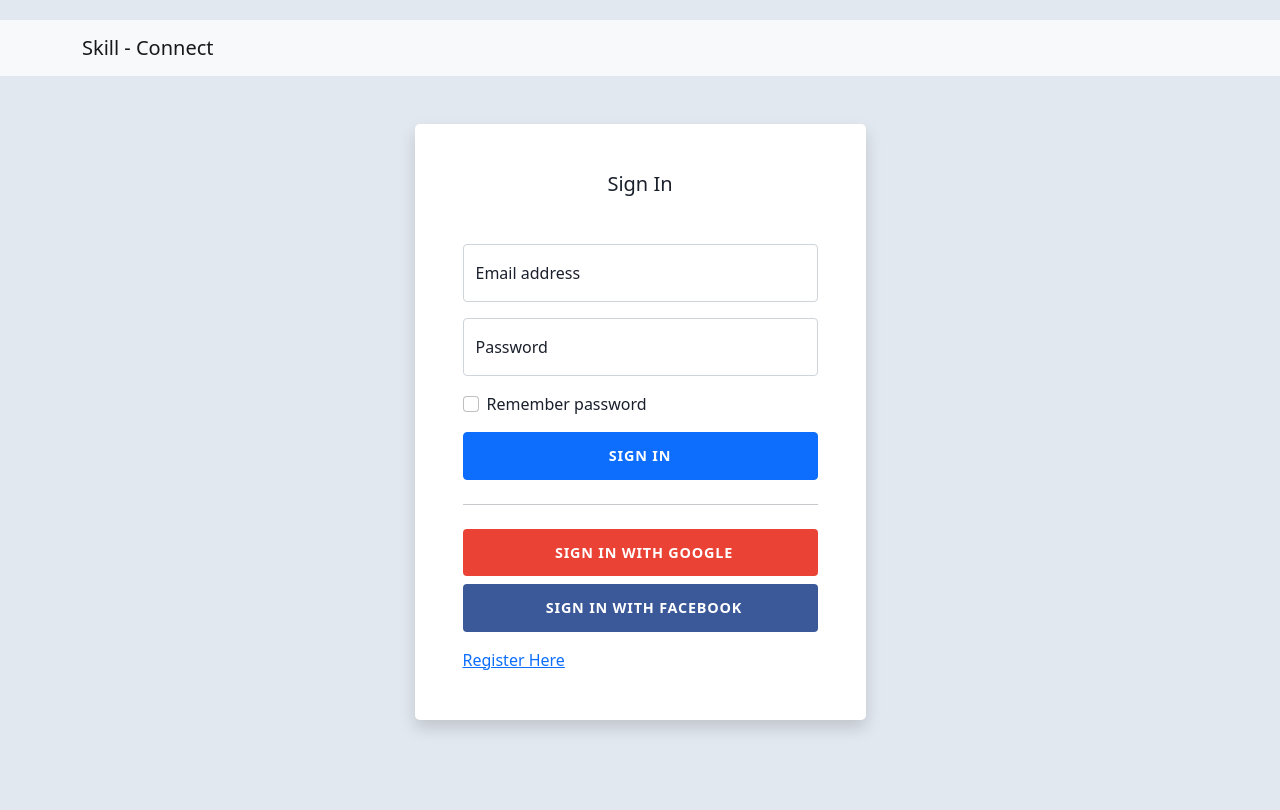
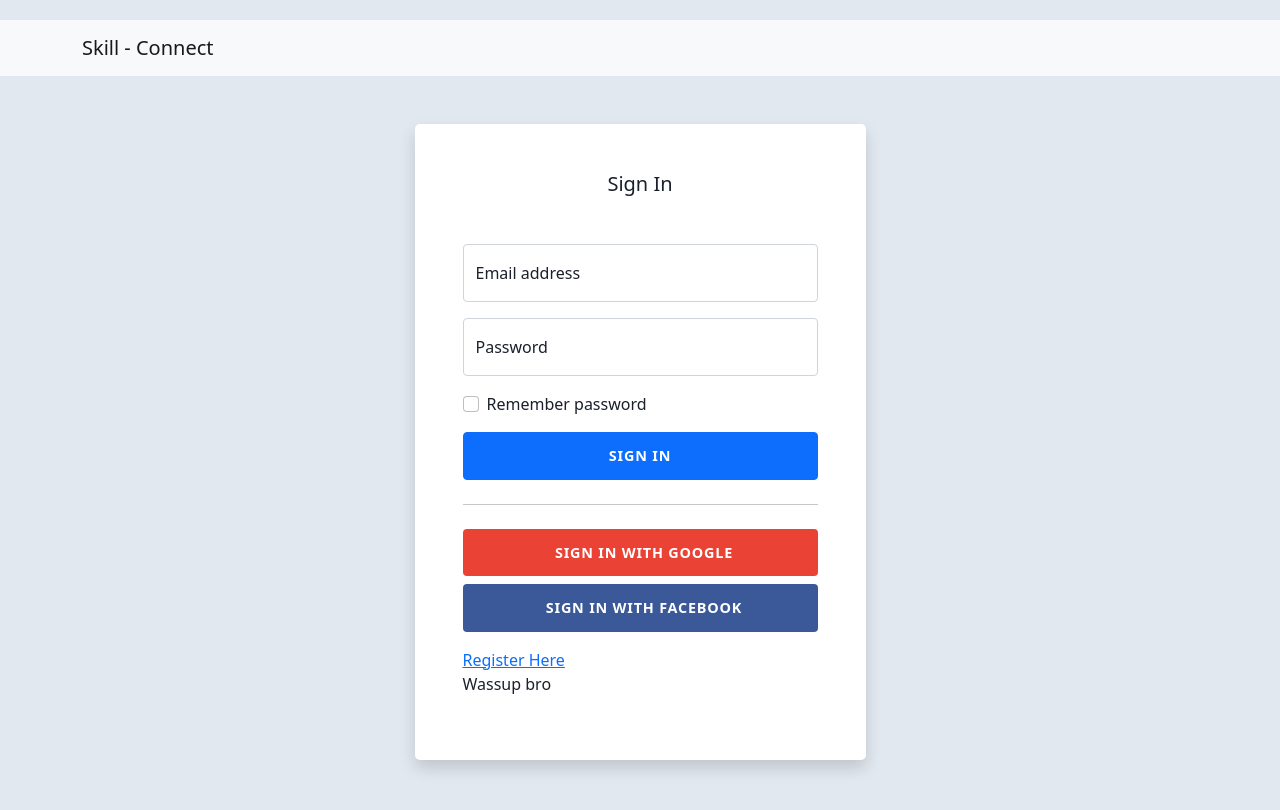
Before and after one commit to pramodsarvi/qna, a React (Create React App) app: page / in a window 1280 px wide. Shown: the top 810 px of the page. Built offline with nearby package versions, Linux system fonts and the light colour scheme.

Commit message:
checking

```diff
--- a/src/components/login.js
+++ b/src/components/login.js
@@ -97,6 +97,7 @@ return (
                 </div>
               </form>
               <a href='/register'>Register Here</a>
+              <p>Wassup bro</p>
             </div>
           </div>
         </div>
```
